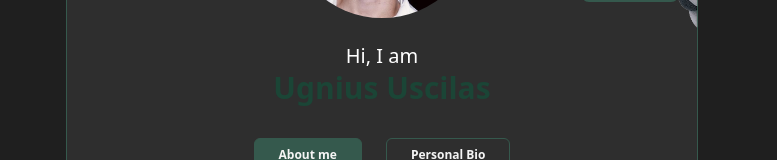
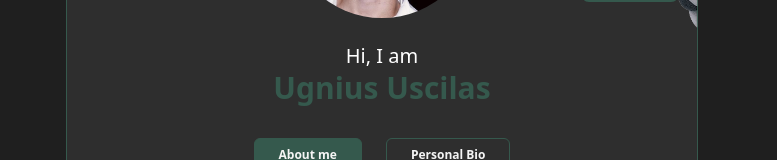
Before and after one commit to ugniusu/ugnius-portfolio, a React (Vite) app: page /about in a window 1280 px wide. Shown: the part 373-533 px from the top of the page, without its empty margins (258-1035 px from the left). Built offline with nearby package versions, Linux system fonts and the light colour scheme.

Commit message:
name color changed

```diff
--- a/src/pages/About.jsx
+++ b/src/pages/About.jsx
@@ -41,7 +41,7 @@ const About = () => {
           <h3 className="text-white text-lg md:text-xl font-medium">
             Hi, I am
           </h3>
-          <h1 className="text-primary-500 text-xl md:text-2xl lg:text-3xl font-bold mb-4 md:mb-6 lg:mb-8">
+          <h1 className="text-primary-400 text-xl md:text-2xl lg:text-3xl font-bold mb-4 md:mb-6 lg:mb-8">
             Ugnius Uscilas
           </h1>
 
```
